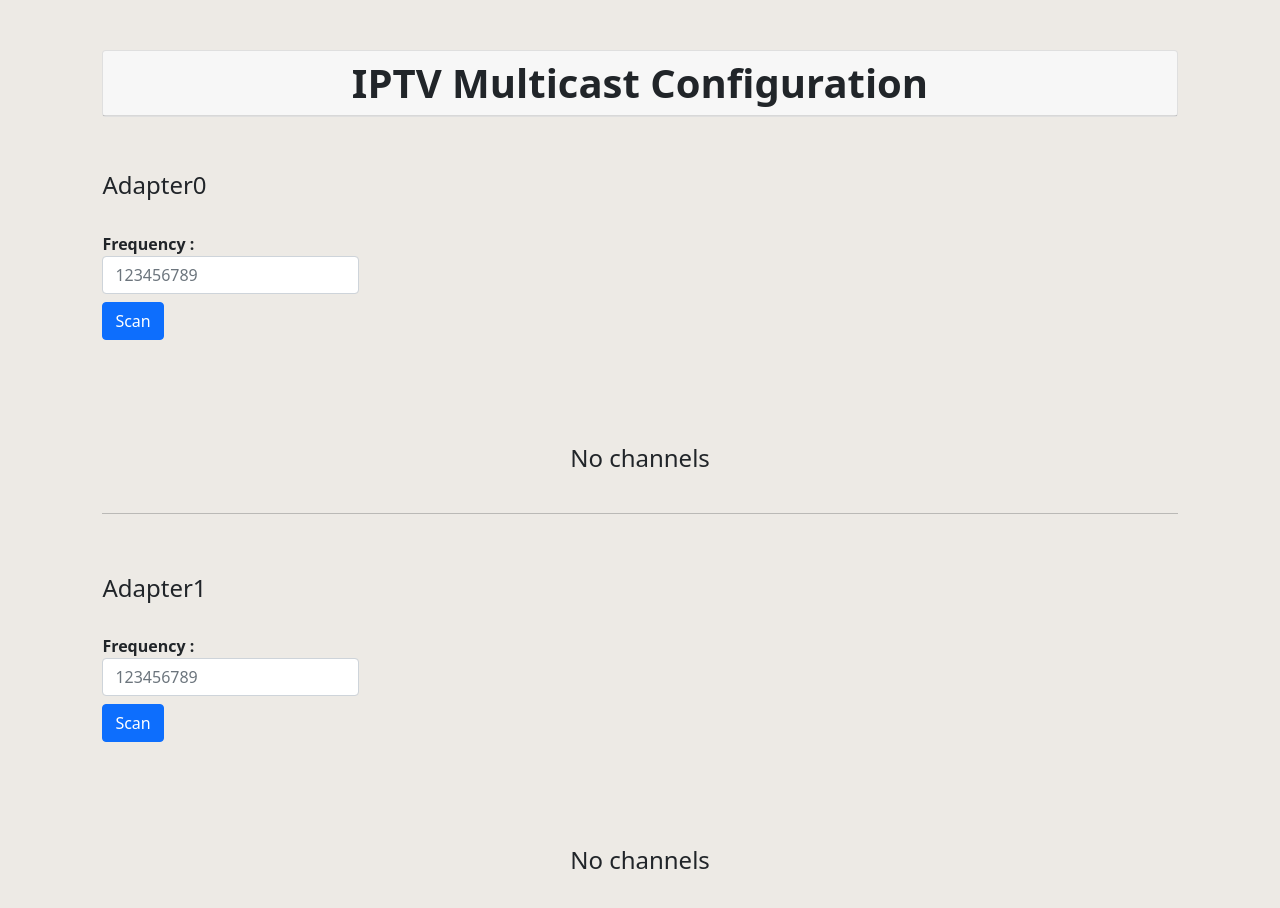
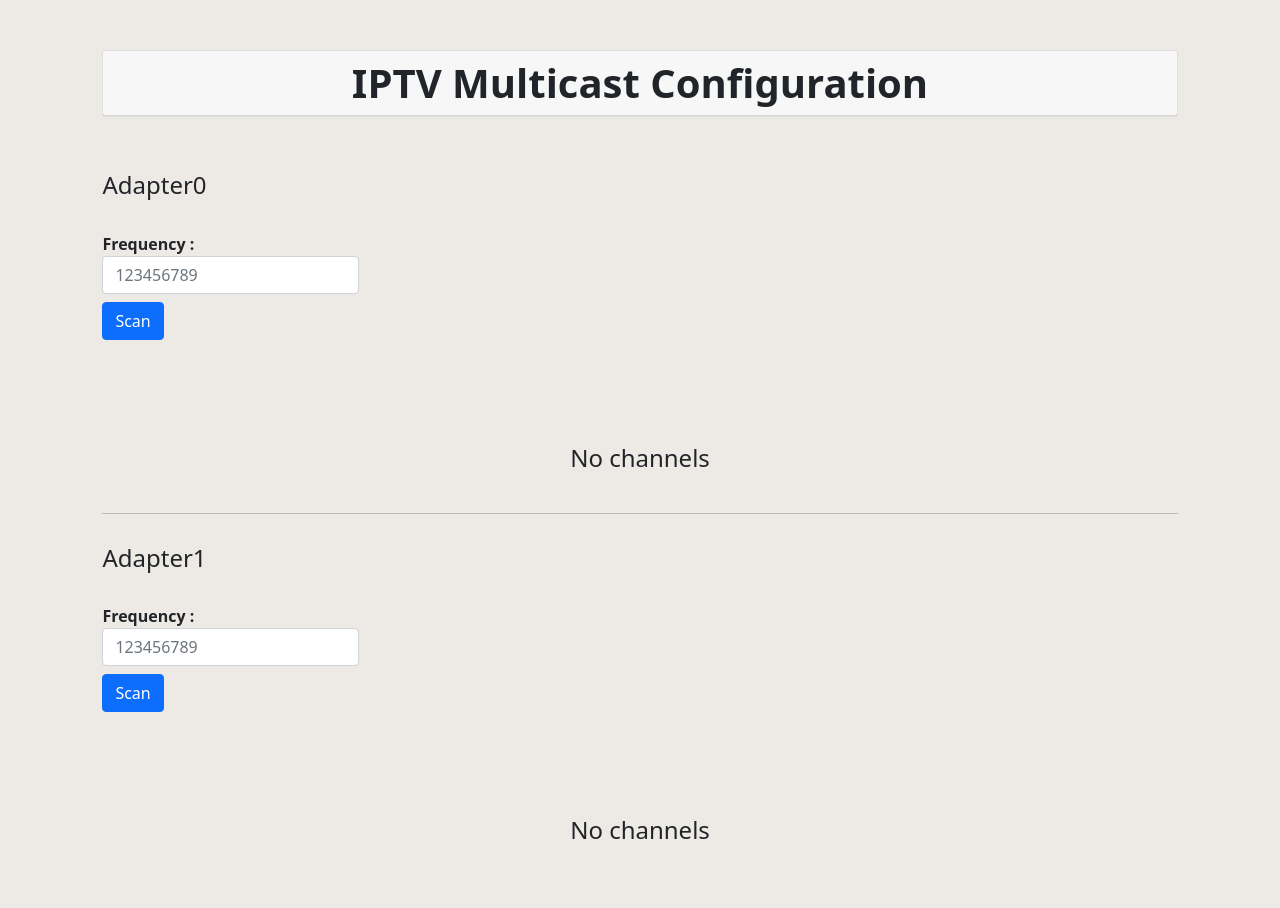
Before and after one commit to charlesmk02/IPTV-Multicast-Server, a React (Create React App) app in the folder frontend/: page / in a window 1280 px wide. Shown: the top 908 px of the page. Built offline with nearby package versions, Linux system fonts and the light colour scheme.

Commit message:
[FIX] Redundancy & error handling

```diff
--- a/frontend/src/App.js
+++ b/frontend/src/App.js
@@ -2,10 +2,13 @@ import './App.css';
 import 'bootstrap/dist/css/bootstrap.min.css';
 import React, { useState } from 'react';
 import { Card } from 'react-bootstrap';
-import Adapter0 from './Components/Adapter0';
-import Adapter1 from './Components/Adapter1';
+import Adapter from './Components/Adapter';
 
 function App() {
+  const [adapter0ScanState, setAdapter0ScanState] = useState()
+  const [adapter1ScanState, setAdapter1ScanState] = useState()
+  const [adapter0StreamState, setAdapter0StreamState] = useState()
+  const [adapter1StreamState, setAdapter1StreamState] = useState()
 
   return (
     <div className="App">
@@ -17,10 +20,18 @@ function App() {
         </Card>
         <br />
         <div>
-          <Adapter0 />
+          <Adapter grandParentCallback1={(childData) => {
+            setAdapter0ScanState(childData)
+          }} grandParentCallback2={(childData) => {
+            setAdapter0StreamState(childData)
+          }} adapter={0} otherAdapterScanState={adapter1ScanState} otherAdapterStreamState={adapter1StreamState} />
         </div>
         <hr />
-        <Adapter1 />
+        <Adapter grandParentCallback1={(childData) => {
+            setAdapter1ScanState(childData)
+          }} grandParentCallback2={(childData) => {
+            setAdapter1StreamState(childData)
+          }} adapter={1} otherAdapterScanState={adapter0ScanState} otherAdapterStreamState={adapter0StreamState} />
       </div>
     </div>
   );
--- /dev/null
+++ b/frontend/src/Components/Adapter.js
@@ -0,0 +1,43 @@
+import '../App.css';
+import 'bootstrap/dist/css/bootstrap.min.css';
+import React, { useEffect, useState } from 'react';
+import Scan from './Scan';
+import Stream from './Stream';
+
+const Adapter = (props) => {
+    const [channels, updateChannels] = useState({})
+    const [freq, updateFreq] = useState()
+    const [streamState, updateStreamState] = useState(false)
+    const [scanState, updateScanState] = useState(false)
+
+    useEffect(() => {
+        props.grandParentCallback1(scanState)
+        props.grandParentCallback2(streamState)
+    }, [scanState, streamState])
+
+    return (
+        <div>
+            {<h4 style={{ marginTop: 30 }}>Adapter{props.adapter}</h4>}
+            <div>
+                <Scan parentCallback1={(childData) => {
+                    updateFreq(childData["freq"])
+                    updateChannels(childData["chl"])
+                }} parentCallback2={(childData) => {
+                    updateScanState(childData)
+                }} adapter={props.adapter} streamState={streamState} otherAdapterScanState={props.otherAdapterScanState} otherAdapterStreamState={props.otherAdapterStreamState} />
+            </div>
+            <br />
+            <div>
+                {!scanState ?
+                    <Stream parentCallback={(childData) => {
+                        updateStreamState(childData)
+                    }} channels={channels} freq={freq} adapter={props.adapter} otherAdapterScanState={props.otherAdapterScanState} />
+                    :
+                    null
+                }
+            </div>
+        </div>
+    );
+}
+
+export default Adapter;
--- a/frontend/src/Components/Adapter0.js
+++ /dev/null
@@ -1,34 +0,0 @@
-import '../App.css';
-import 'bootstrap/dist/css/bootstrap.min.css';
-import React, { useState } from 'react';
-import Scan from './Scan';
-import Stream from './Stream';
-
-const Adapter0 = (props) => {
-    const [channels, updateChannels] = useState({})
-    const [freq, updateFreq] = useState()
-
-    return (
-        <div>
-          <h4 style={{ marginTop: 30 }}>Adapter0</h4>
-            <div>
-              <Scan parentCallback={(childData) => {
-                updateFreq(childData["freq"])
-                updateChannels(childData["chl"])
-              }} />
-            </div>
-            <br />
-            <div>
-              {Object.entries(channels).length != 0 ?
-                <Stream channels={channels} freq={freq} adapter={0} />
-                :
-                <div>
-                  <h4 style={{ marginTop: 60, marginBottom: 40, textAlign: 'center' }}>No channels</h4>
-                </div>
-              }
-            </div>
-        </div>
-      );
-}
-
-export default Adapter0;
--- a/frontend/src/Components/Adapter1.js
+++ /dev/null
@@ -1,34 +0,0 @@
-import '../App.css';
-import 'bootstrap/dist/css/bootstrap.min.css';
-import React, { useState } from 'react';
-import Scan from './Scan';
-import Stream from './Stream';
-
-const Adapter1 = (props) => {
-    const [channels, updateChannels] = useState({})
-    const [freq, updateFreq] = useState()
-
-    return (
-        <div>
-          <h4 style={{ marginTop: 60 }}>Adapter1</h4>
-            <div>
-              <Scan parentCallback={(childData) => {
-                updateFreq(childData["freq"])
-                updateChannels(childData["chl"])
-              }} />
-            </div>
-            <br />
-            <div>
-              {Object.entries(channels).length != 0 ?
-                <Stream channels={channels} freq={freq} adapter={1} />
-                :
-                <div>
-                  <h4 style={{ marginTop: 60, marginBottom: 40, textAlign: 'center' }}>No channels</h4>
-                </div>
-              }
-            </div>
-        </div>
-      );
-}
-
-export default Adapter1;
--- a/frontend/src/Components/Scan.js
+++ b/frontend/src/Components/Scan.js
@@ -1,4 +1,4 @@
-import React, { useState } from 'react';
+import React, { useEffect, useState } from 'react';
 import { useForm } from 'react-hook-form'
 import { Form, Row, Col } from 'react-bootstrap';
 import { postData } from '../Hook/Hook';
@@ -7,6 +7,11 @@ const Scan = (props) => {
     const { handleSubmit, formState } = useForm()
     const { isSubmitting } = formState
     const [freq, updateFreq] = useState();
+    const [scanState, updateScanState] = useState(false)
+
+    useEffect(() => {
+        props.parentCallback2(scanState)
+    }, [scanState])
 
     const handleOnScan = () => {
         return new Promise((resolve, reject) => {
@@ -15,12 +20,18 @@ const Scan = (props) => {
                 if (!re.test(freq)) {
                     throw new Error('Invalid frequency')
                 } else {
-                    postData('http://192.168.5.105:9000/scan', { 'freq': freq })
+                    updateScanState(true)
+
+                    postData('http://192.168.5.105:9000/scan', {
+                        "freq": freq,
+                        "adpt": props.adapter
+                    })
                         .then(response => {
-                            props.parentCallback({
+                            props.parentCallback1({
+                                "chl": response["result"],
                                 "freq": freq,
-                                "chl": response["result"]
                             })
+                            updateScanState(false)
                             resolve()
                         })
                         .catch(err => {
@@ -44,11 +55,11 @@ const Scan = (props) => {
                 <Col sm={6}>
                     <br />
                     <Form.Label className="form-label">Frequency :
-                        <Form.Control type="text" placeholder="123456789" onChange={(e) => updateFreq(parseInt(e.target.value))} />
+                        <Form.Control disabled={isSubmitting || props.streamState} type="text" placeholder="123456789" onChange={(e) => updateFreq(parseInt(e.target.value))} />
                     </Form.Label>
                     <br />
-                    <button disabled={isSubmitting} className="btn btn-primary mr-1">
-                        {isSubmitting && <span class="spinner-border spinner-border-sm" role="status" aria-hidden="true"></span>}
+                    <button disabled={isSubmitting || props.otherAdapterScanState || props.streamState || props.otherAdapterStreamState} className="btn btn-primary mr-1">
+                        {isSubmitting && <span className="spinner-border spinner-border-sm" role="status" aria-hidden="true"></span>}
                         Scan
                     </button>
                     <br />
--- a/frontend/src/Components/Stream.js
+++ b/frontend/src/Components/Stream.js
@@ -12,7 +12,8 @@ const Stream = (props) => {
 
     useEffect(() => {
         updateChannels(props.channels)
-    }, [props.channels])
+        props.parentCallback(streamState)
+    }, [props.channels, streamState])
 
     const hasDuplicates = (array) => {
         return (new Set(array)).size !== array.length;
@@ -92,9 +93,11 @@ const Stream = (props) => {
 
     return (
         <div>
+            {Object.entries(channels) != 0 ?
+                <div>
                     <form onSubmit={handleSubmit(handleOnStart)}>
                         <Form.Label className="form-label">Protocol :
-                    <Form.Select value={protocol} onChange={(e) => setProtocol(e.target.value)}>
+                            <Form.Select disabled={streamState} value={protocol} onChange={(e) => setProtocol(e.target.value)}>
                                 <option value="RTP">RTP</option>
                                 <option value="UDP">UDP</option>
                             </Form.Select>
@@ -112,13 +115,13 @@ const Stream = (props) => {
                                     return (
                                         <tr className="entreprise" key={channels[key].sid}>
                                             <td>{key}</td>
-                                    <td><Form.Control type="text" placeholder="IP:PORT" onChange={(e) => {
+                                            <td><Form.Control disabled={streamState} type="text" placeholder="IP:PORT" onChange={(e) => {
                                                 let chl = { ...channels };
                                                 chl[key].ip = e.target.value
                                                 updateChannels(chl)
                                             }}></Form.Control></td>
                                             <td>
-                                        <Form.Check defaultChecked onChange={(e) => {
+                                                <Form.Check disabled={streamState} defaultChecked onChange={(e) => {
                                                     let chl = { ...channels };
                                                     chl[key].checked = e.target.checked
                                                     updateChannels(chl)
@@ -130,8 +133,8 @@ const Stream = (props) => {
                                 })}
                             </tbody>
                         </Table>
-                <button disabled={isSubmitting} className="btn btn-success">
-                    {isSubmitting && <span class="spinner-grow spinner-grow-sm" role="status" aria-hidden="true"></span>}
+                        <button disabled={isSubmitting || props.otherAdapterScanState} className="btn btn-success">
+                            {isSubmitting && <span className="spinner-grow spinner-grow-sm" role="status" aria-hidden="true"></span>}
                             Stream
                         </button>
                     </form>
@@ -140,6 +143,11 @@ const Stream = (props) => {
                         {streamState ? <Button className="stop-button" onClick={handleOnStop}>Stop</Button> : null}
                     </div>
                 </div>
+                :
+                <div>
+                    <h4 style={{ marginTop: 60, marginBottom: 40, textAlign: 'center' }}>No channels</h4>
+                </div>}
+        </div>
     )
 }
 
```
Lines whose indentation alone changed are shown as unchanged.
